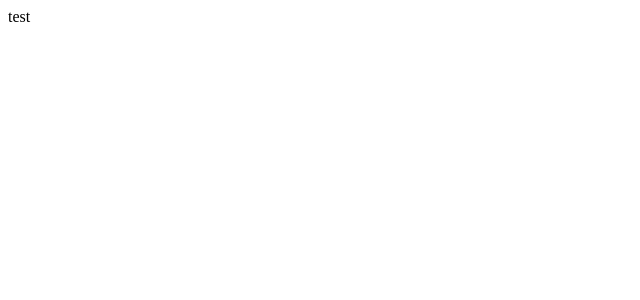
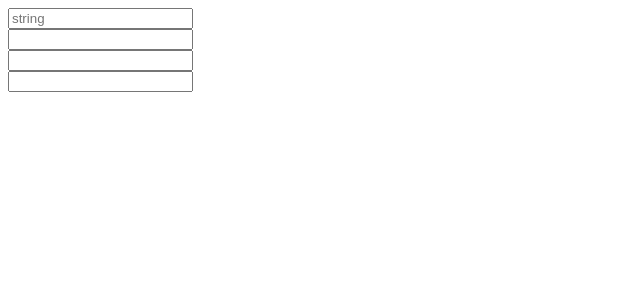
Before and after one commit to lcsaloonn/Health-react, a React (Create React App) app in the folder health-react/: page / in a window 1280 px wide. Shown: the top 300 px of the page, without its empty margins (0-640 px from the left). Built offline with nearby package versions, Linux system fonts and the light colour scheme.

Commit message:
creation formulair basic

```diff
--- a/health-react/src/App.tsx
+++ b/health-react/src/App.tsx
@@ -1,7 +1,30 @@
 import React from "react";
+import BasicForm from "./components/forms/basicForm";
+import { BasicFormMock } from "./Mocks/BasicFormMocks";
+import { inputEnum } from "./utils/types/enums/inputEnums";
+import { IFormInput } from "./utils/types/IFormInput";
 
 function App() {
-  return <div className="App">test</div>;
+  const inputss: IFormInput[] = [
+    {
+      id: "1",
+      name: "test",
+      type: inputEnum.EMAIL,
+      placeholder: "string",
+      errorMessage: "string",
+    },
+    {
+      id: "2",
+      name: "test",
+      type: inputEnum.TEXT,
+    },
+  ];
+
+  return (
+    <div className="app">
+      <BasicForm></BasicForm>
+    </div>
+  );
 }
 
 export default App;
--- /dev/null
+++ b/health-react/src/Mocks/BasicFormMocks.tsx
@@ -0,0 +1,33 @@
+import { inputEnum } from "../utils/types/enums/inputEnums";
+import { IFormInput } from "../utils/types/IFormInput";
+
+export const singleBasicFormMock = {
+  id: "1",
+  name: "test",
+  type: inputEnum.PASSWORD,
+};
+
+export const BasicFormMock: IFormInput[] = [
+  {
+    id: "1",
+    name: "test",
+    type: inputEnum.EMAIL,
+    placeholder: "string",
+    errorMessage: "string",
+  },
+  {
+    id: "2",
+    name: "test",
+    type: inputEnum.TEXT,
+  },
+  {
+    id: "3",
+    name: "test",
+    type: inputEnum.PASSWORD,
+  },
+  {
+    id: "4",
+    name: "test",
+    type: inputEnum.PASSWORD,
+  },
+];
--- /dev/null
+++ b/health-react/src/components/forms/basicForm.tsx
@@ -0,0 +1,22 @@
+import { FormEvent } from "react";
+import { BasicFormMock } from "../../Mocks/BasicFormMocks";
+import { IFormInput } from "../../utils/types/IFormInput";
+import FormInput from "./elements/formInput";
+
+const BasicForm: React.FC = () => {
+  function submitForm(event: FormEvent<HTMLFormElement>) {
+    event.preventDefault();
+  }
+  const inputs = BasicFormMock;
+
+  return (
+    <div className="basicForm">
+      <form onSubmit={submitForm}>
+        {inputs.map((input) => (
+          <FormInput {...input}></FormInput>
+        ))}
+      </form>
+    </div>
+  );
+};
+export default BasicForm;
--- /dev/null
+++ b/health-react/src/components/forms/elements/formInput.tsx
@@ -0,0 +1,10 @@
+import { IFormInput } from "../../../utils/types/IFormInput";
+
+const FormInput: React.FC<IFormInput> = (props: IFormInput) => {
+  return (
+    <div className="formInput">
+      <input {...props} />
+    </div>
+  );
+};
+export default FormInput;
--- a/health-react/src/components/test.ts
+++ /dev/null
@@ -1 +0,0 @@
-export class tt {}
--- /dev/null
+++ b/health-react/src/utils/types/IFormInput.tsx
@@ -0,0 +1,10 @@
+import { inputEnum } from "./enums/inputEnums";
+
+export interface IFormInput {
+  id: string;
+  name: string;
+  type: inputEnum;
+  placeholder?: string;
+  errorMessage?: string;
+}
+//HTMLInputTypeAttribute
--- /dev/null
+++ b/health-react/src/utils/types/enums/inputEnums.tsx
@@ -0,0 +1,5 @@
+export enum inputEnum {
+  TEXT = "text",
+  EMAIL = "email",
+  PASSWORD = "password",
+}
```
